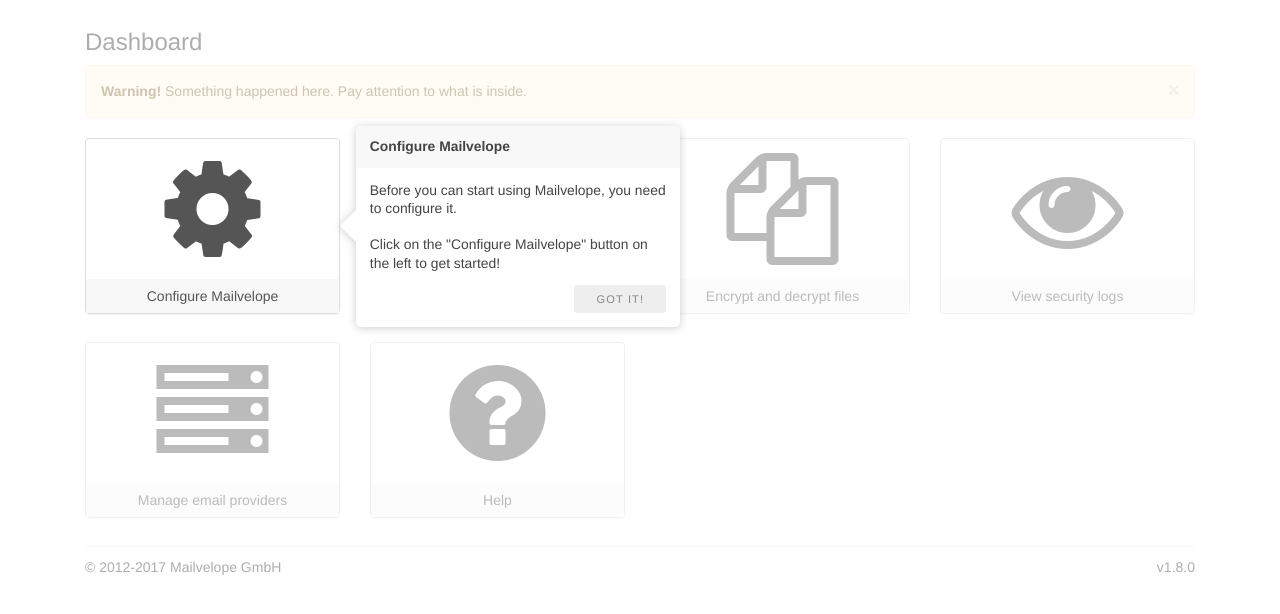
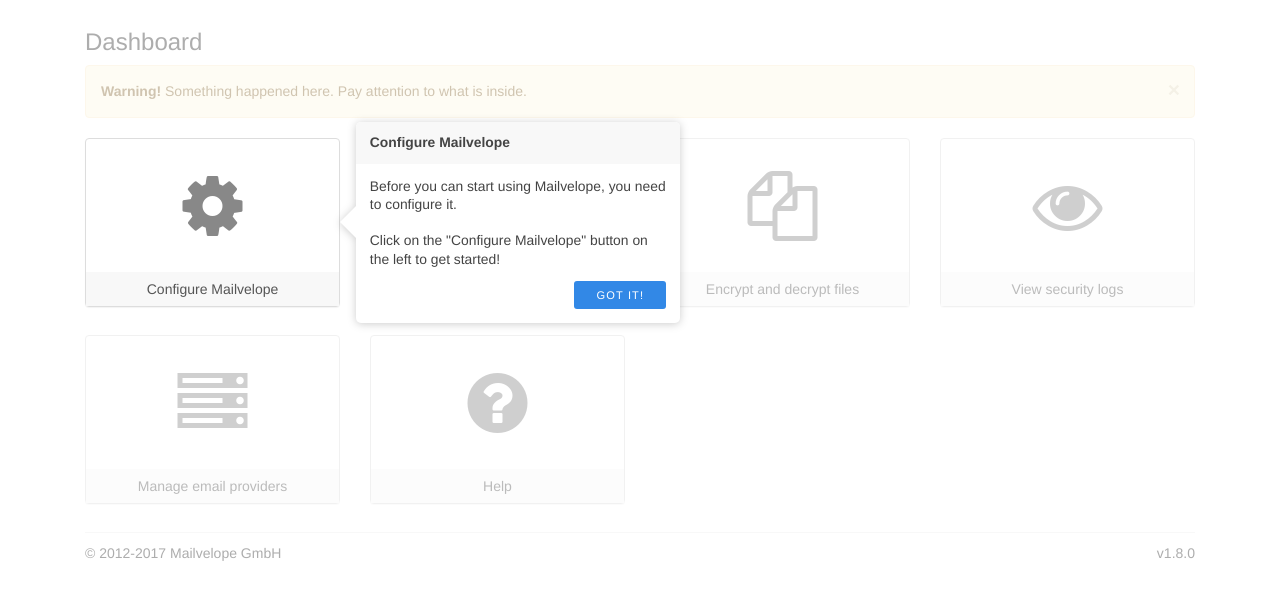
Before and after one commit to mailvelope/mailvelope-styleguide, a PHP site: page /demo/dashboard-intermediary-before-install.php in a window 1280 px wide. Shown: the part 51-665 px from the top of the page. Run offline with PHP 8.4, Linux system fonts and the light colour scheme; some libraries are stand-ins or nearby versions.

Commit message:
Reduce icon weight on dashboard page

```diff
--- a/css/dashboard.css
+++ b/css/dashboard.css
@@ -257,9 +257,13 @@
 .dashboard a.dashboard-item:hover span {
   background-color: #f3f3f3;
 }
+.dashboard a.dashboard-item:hover i.fa {
+  color: #555555;
+}
 .dashboard a.dashboard-item i.fa {
-  font-size: 8em;
-  color: #555555;
+  font-size: 5em;
+  margin: .25em;
+  color: #888;
 }
 .dashboard a.dashboard-item span {
   display: block;
--- a/demo/dashboard-intermediary-before-install.php
+++ b/demo/dashboard-intermediary-before-install.php
@@ -82,7 +82,7 @@
 		buttons: [
 			{
 				text: 'Got it!',
-				classes: 'shepherd-button-secondary',
+				classes: 'shepherd-button-primary',
 				action: tour.cancel
 			}
 		]
--- a/less/variables/colors.less
+++ b/less/variables/colors.less
@@ -1,4 +1,5 @@
 @grey-light: #f8f8f8;
 @grey-selected: #e7e7e7;
+@grey:#888;
 @grey-dark: #555555;
 @grey-darker: #333333;
```
Also changed, not shown: less/components/dashboard.less (+6 -2 lines).
